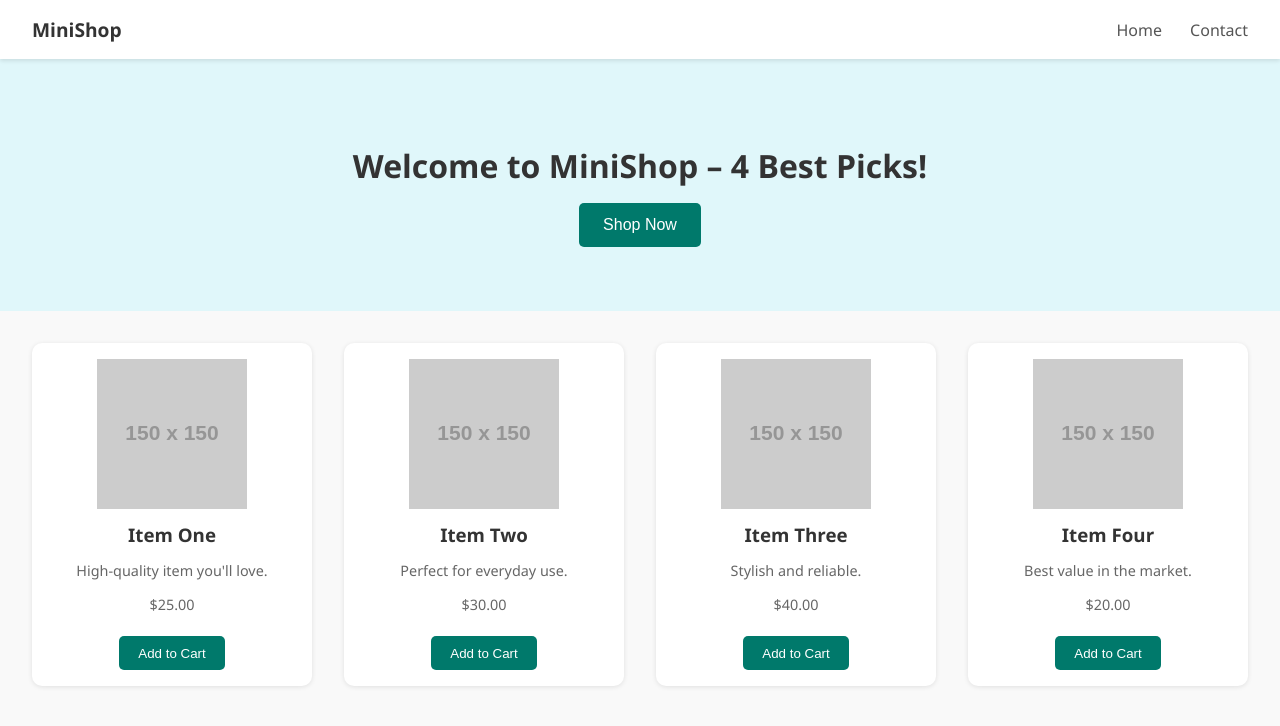
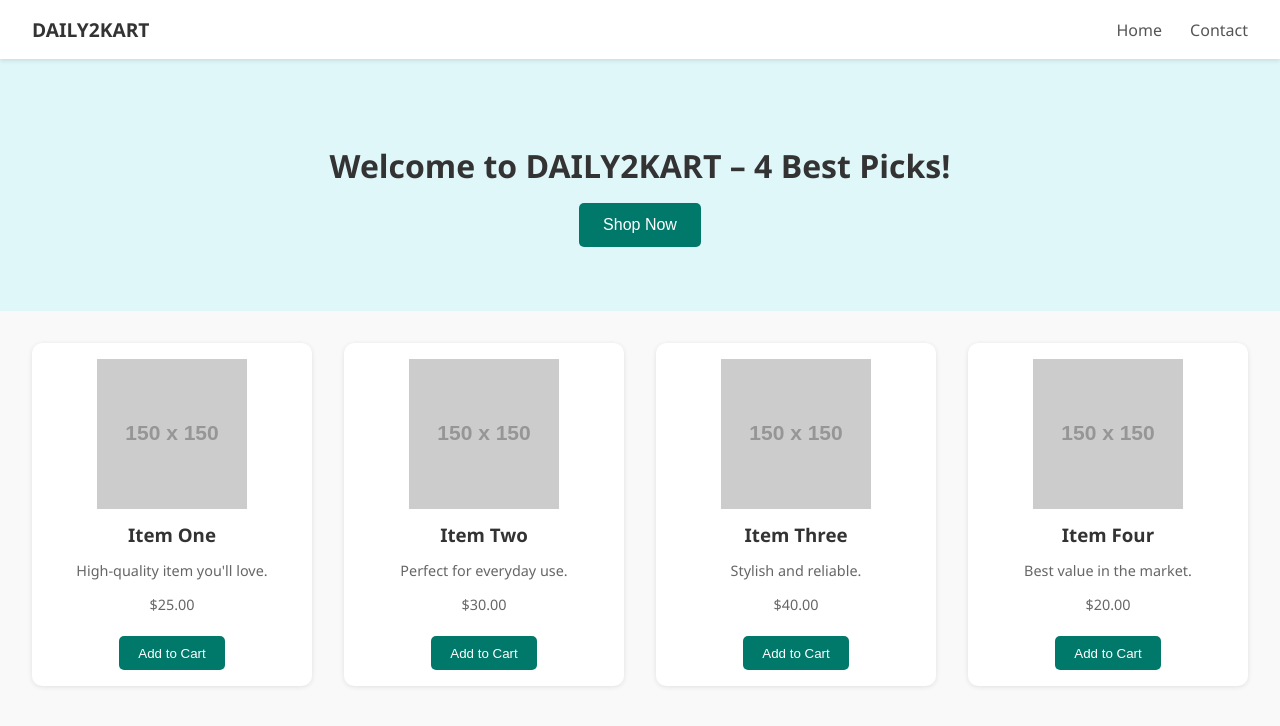
Before and after one commit to Daily2kart7761/daily2kartNew2025, a plain HTML site: page index.html in a window 1280 px wide. Drawn offline with Linux system fonts and the light colour scheme; placeholder pictures from the web are drawn by us.

Commit message:
Update index.html

```diff
--- a/index.html
+++ b/index.html
@@ -3,7 +3,7 @@
 <head>
   <meta charset="UTF-8" />
   <meta name="viewport" content="width=device-width, initial-scale=1.0"/>
-  <title>MiniShop – 4 Item Store</title>
+  <title>DAILY2KART – 4 Item Store</title>
   <style>
     body {
       margin: 0;
@@ -104,7 +104,7 @@
 <body>
 
   <header>
-    <div class="logo">MiniShop</div>
+    <div class="logo">DAILY2KART</div>
     <nav>
       <a href="#">Home</a>
       <a href="#">Contact</a>
@@ -112,7 +112,7 @@
   </header>
 
   <div class="hero">
-    <h1>Welcome to MiniShop – 4 Best Picks!</h1>
+    <h1>Welcome to DAILY2KART – 4 Best Picks!</h1>
     <button onclick="scrollToProducts()">Shop Now</button>
   </div>
 
```
